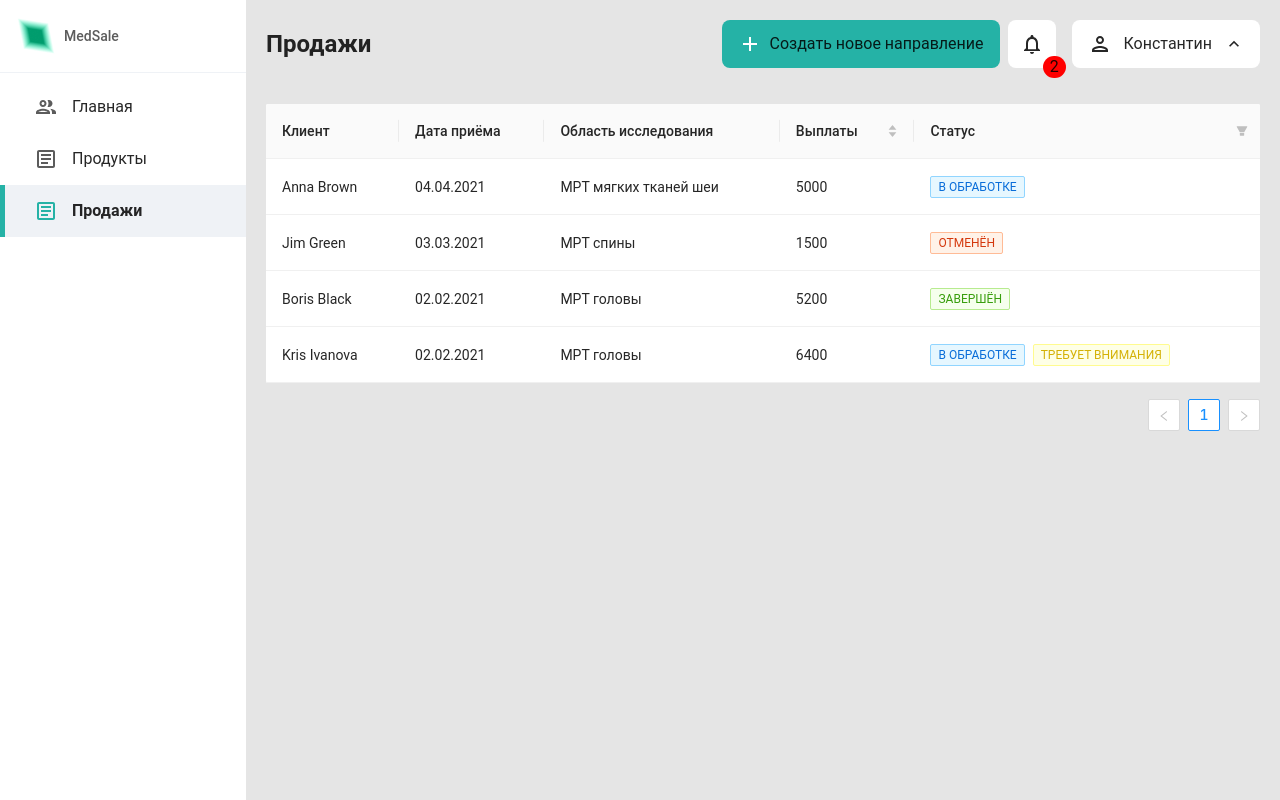
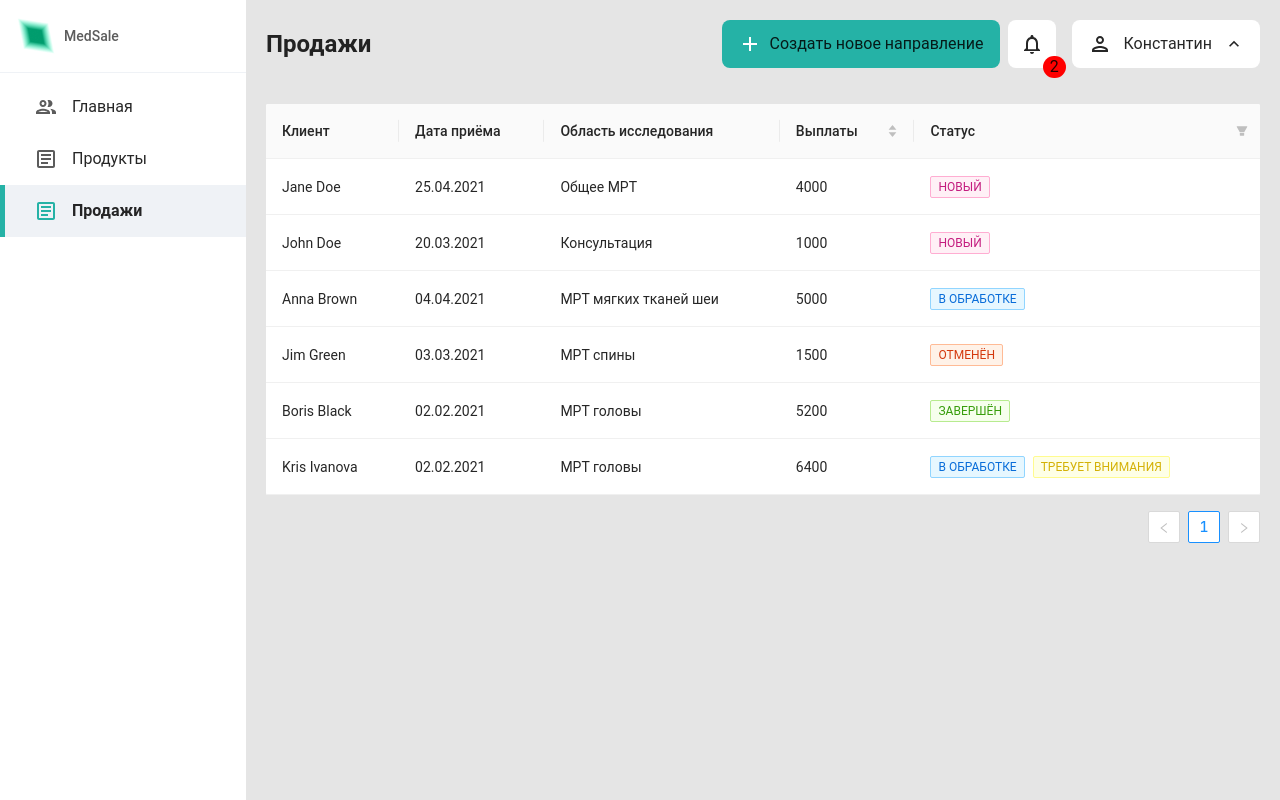
Before and after one commit to TaleStorm/medsale, a Next.js app: page /leads in a window 1280 px wide. Built offline with nearby package versions, Linux system fonts and the light colour scheme; what tailwindcss-filters, tailwindcss-typography would draw is missing.

Commit message:
new notifications

```diff
--- a/pages/leads/index.jsx
+++ b/pages/leads/index.jsx
@@ -1,6 +1,7 @@
-import React from 'react';
+import React, { useEffect, useState, useContext } from 'react';
 import { Table, Tag} from 'antd';
 import { useRouter } from 'next/router';
+import HeaderContext from "../../components/context/headerContex"
 
 const columns = [
   {
@@ -123,9 +124,16 @@ const data = [
 
 const LeadsTable = () => {
   const router = useRouter();
+  const {newLeads } = useContext(HeaderContext)
+  const [dataSource, setDataSource] = useState([])
+
+  useEffect(() => {
+    console.log(newLeads)
+    setDataSource([...newLeads, ...data])
+  }, [newLeads])
   return (
     <div>
-      <Table columns={columns} dataSource={data} onRow={(record, rowIndex) => {
+      <Table columns={columns} dataSource={dataSource} onRow={(record, rowIndex) => {
     return {
       onClick: event => {
         router.push(`/leads/${record.id}`)
```
